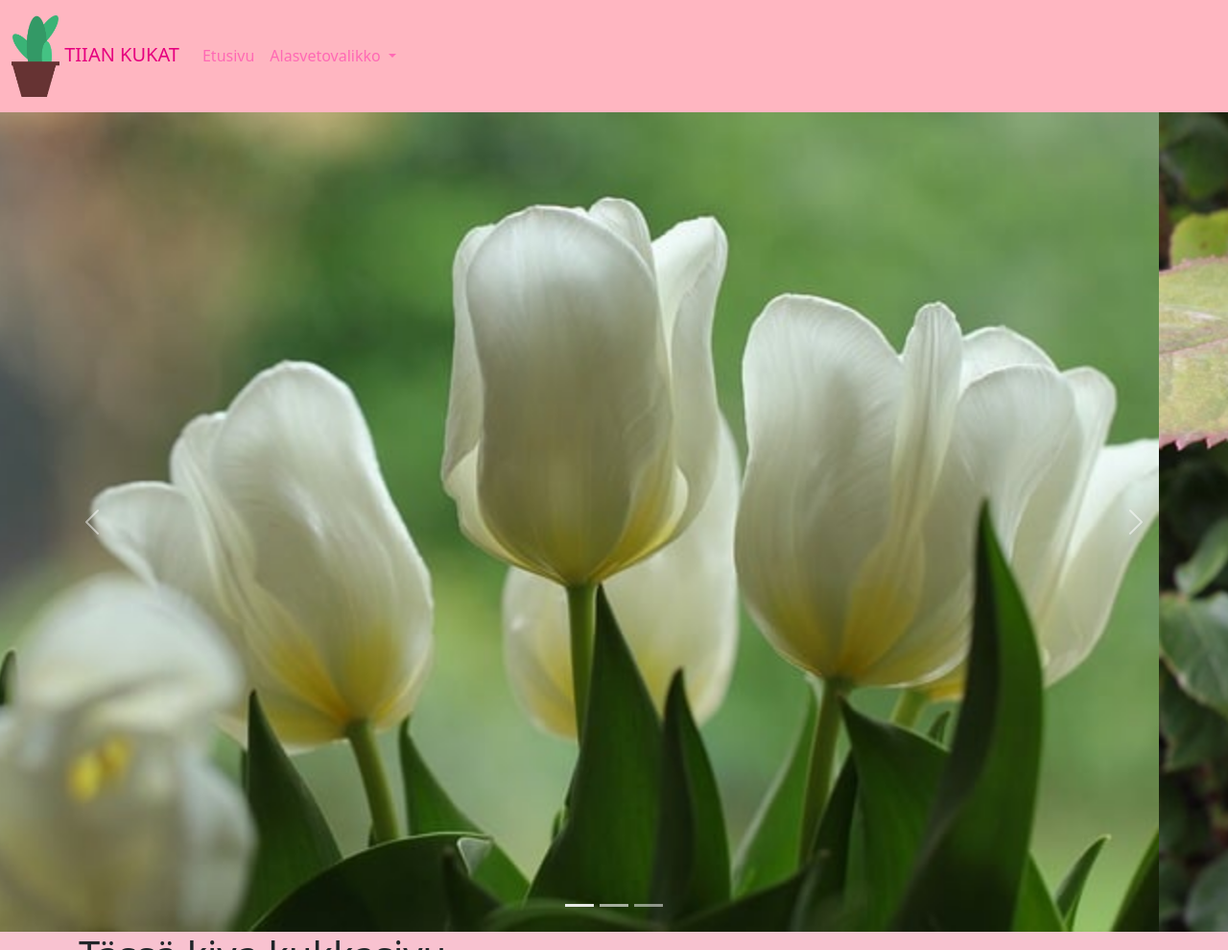
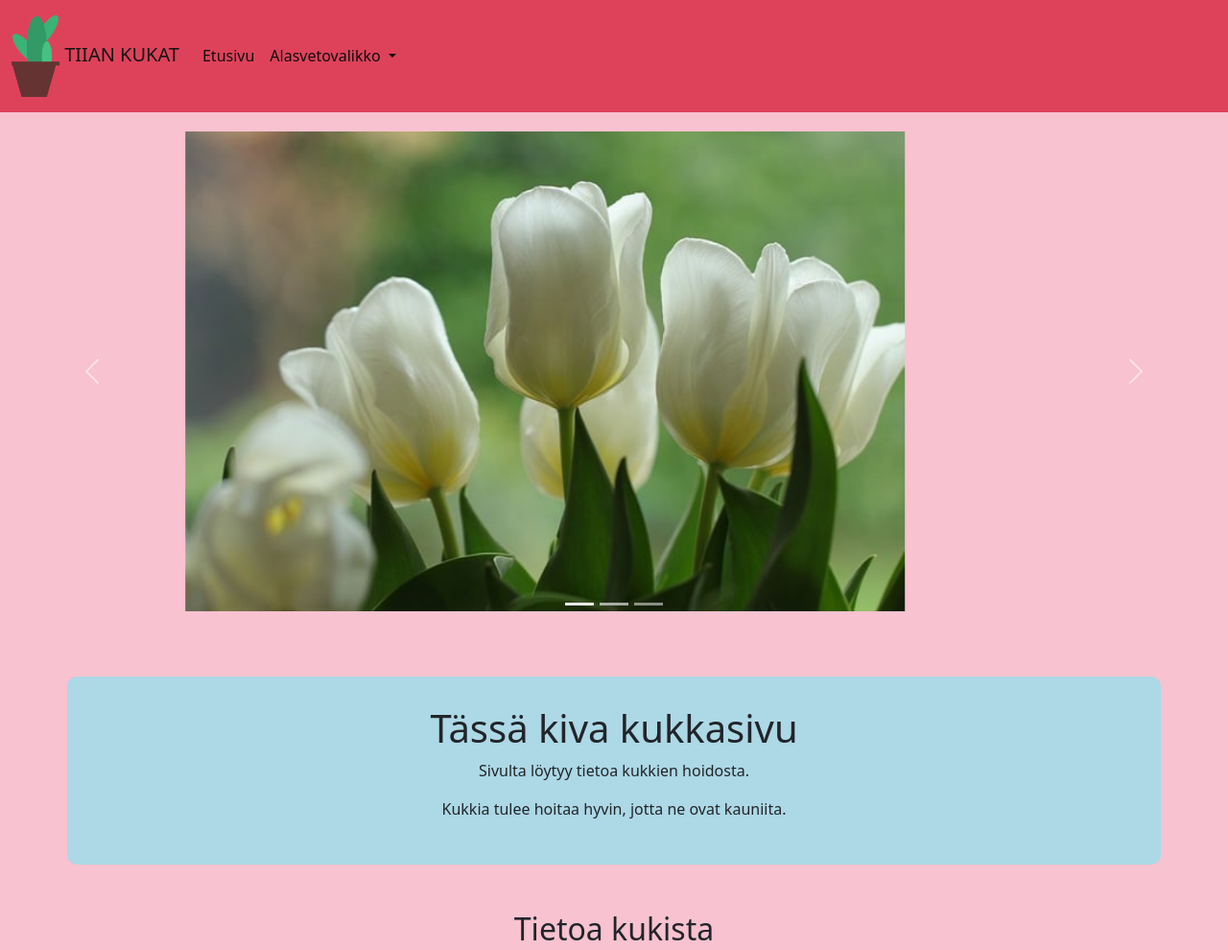
Before and after one commit to Tiiajaninaa/tiiajaninaa.github.io, a plain HTML site: page Digitekniikat/bootstrap.html in a window 1280 px wide. Shown: the top 990 px of the page at 96% size. Drawn offline with nearby package versions, Linux system fonts and the light colour scheme.

Commit message:
Tehty muutoksia

```diff
--- a/Digitekniikat/bootstrap.html
+++ b/Digitekniikat/bootstrap.html
@@ -12,6 +12,7 @@
 
 <body>
 
+    <body id="top">
         <nav class="navbar navbar-expand-sm navbar-custom">
             <div class="container-fluid">
 
@@ -20,14 +21,15 @@
                     <span class="navbar-text"> TIIAN KUKAT </span>
                 </div>
 
-            <button class="navbar-toggler" type="button" data-bs-toggle="collapse" data-bs-target="#collapsibleNavbar">
+                <button class="navbar-toggler" type="button" data-bs-toggle="collapse"
+                    data-bs-target="#collapsibleNavbar">
                     <span class="navbar-toggler-icon"></span>
                 </button>
 
                 <div class="collapse navbar-collapse" id="collapsibleNavbar">
                     <ul class="navbar-nav">
                         <li class="nav-item">
-                        <a class="nav-link" href="/Digitekniikat/Bootstrap.html">Etusivu</a>
+                            <a class="nav-link" href="#top">Etusivu</a>
                         </li>
 
                         <li class="nav-item dropdown">
@@ -53,7 +55,8 @@
 
             <div id="carouselExample" class="carousel slide" data-bs-ride="carousel">
                 <div class="carousel-indicators">
-                <button type="button" data-bs-target="#carouselExample" data-bs-slide-to="0" class="active"></button>
+                    <button type="button" data-bs-target="#carouselExample" data-bs-slide-to="0"
+                        class="active"></button>
                     <button type="button" data-bs-target="#carouselExample" data-bs-slide-to="1"></button>
                     <button type="button" data-bs-target="#carouselExample" data-bs-slide-to="2"></button>
                 </div>
@@ -70,22 +73,25 @@
                     </div>
                 </div>
 
-            <button class="carousel-control-prev" type="button" data-bs-target="#carouselExample" data-bs-slide="prev">
+                <button class="carousel-control-prev" type="button" data-bs-target="#carouselExample"
+                    data-bs-slide="prev">
                     <span class="carousel-control-prev-icon"></span>
                 </button>
-            <button class="carousel-control-next" type="button" data-bs-target="#carouselExample" data-bs-slide="next">
+                <button class="carousel-control-next" type="button" data-bs-target="#carouselExample"
+                    data-bs-slide="next">
                     <span class="carousel-control-next-icon"></span>
                 </button>
             </div>
 
-        <div class="container">
-            <h1>Tässä kiva kukkasivu </h1>
-            <p> Sivulta löytyy tietoa kukkien hoidosta.</p>
+            <div class="container my-5 text-center"
+                style="background-color: #ADD8E6; padding: 30px; border-radius: 10px;">
+                <h1>Tässä kiva kukkasivu</h1>
+                <p>Sivulta löytyy tietoa kukkien hoidosta.</p>
                 <p>Kukkia tulee hoitaa hyvin, jotta ne ovat kauniita.</p>
             </div>
 
             <div class="container my-5" id="flowerTable">
-            <h1 class="text-center mb-4">Tietoa kukista</h1>
+                <h2 class="text-center mb-4">Tietoa kukista</h2>
                 <div class="table-responsive">
                     <table class="table table-bordered table-striped table-hover">
                         <thead class="thead-dark">
@@ -101,7 +107,8 @@
                                 <th scope="row">1</th>
                                 <td>Ruusut</td>
                                 <td><span class="badge bg-danger">Punainen</span></td>
-                            <td>Ruusut ovat klassinen rakkauden ja kauneuden symboli. Niillä on voimakas tuoksu.</td>
+                                <td>Ruusut ovat klassinen rakkauden ja kauneuden symboli. Niillä on voimakas tuoksu.
+                                </td>
                             </tr>
                             <tr>
                                 <th scope="row">2</th>
@@ -113,7 +120,8 @@
                                 <th scope="row">3</th>
                                 <td>Auringonkukat</td>
                                 <td><span class="badge bg-warning">Keltainen</span></td>
-                            <td>Auringonkukat seuraavat auringon liikkeitä ja ovat symboli onnelle ja positiivisuudelle.
+                                <td>Auringonkukat seuraavat auringon liikkeitä ja ovat symboli onnelle ja
+                                    positiivisuudelle.
                                 </td>
                             </tr>
                             <tr>
@@ -189,24 +197,26 @@
             <div class="container text-center">
                 <h2 class="mb-4">Erilaisia Kukkia</h2>
                 <div class="row row-cols-1 row-cols-md-4 g-4">
-                <div class="col">
+                    <div class="col bg-baby-blue">
                         <h5>Syreeni</h5>
                         <p>Syreeni on upea, tuoksuva pensas, joka kukkii keväisin ja tuo väriä pihoille. Sen kukat ovat
                             herkkiä ja tuoksuvat makealta.</p>
                     </div>
-                <div class="col">
+                    <div class="col bg-baby-blue">
                         <h5>Kaunokaiset</h5>
                         <p>Kaunokaiset, tai nimeltään gerberat, ovat kirkkaanvärisiä ja iloisia kukkia, jotka tekevät
                             vaikutuksen puutarhassa tai sisällä maljakossa.</p>
                     </div>
-                <div class="col">
+                    <div class="col bg-baby-blue">
                         <h5>Vadelma</h5>
-                    <p>Vadelma ei ole vain herkullinen marja, vaan sen kukat ovat myös kauniita. Ne tuovat puutarhaan
+                        <p>Vadelma ei ole vain herkullinen marja, vaan sen kukat ovat myös kauniita. Ne tuovat
+                            puutarhaan
                             kevyttä raikkautta ja herkkää kauneutta.</p>
                     </div>
-                <div class="col">
+                    <div class="col bg-baby-blue">
                         <h5>Magnolia</h5>
-                    <p>Magnolian suuret ja näyttävät kukat ilmestyvät keväällä ja tarjoavat upean näkymän puutarhassa.
+                        <p>Magnolian suuret ja näyttävät kukat ilmestyvät keväällä ja tarjoavat upean näkymän
+                            puutarhassa.
                             Tämä kukka on symboli rauhasta ja kauneudesta.</p>
                     </div>
                 </div>
--- a/Digitekniikat/style.css
+++ b/Digitekniikat/style.css
@@ -1,22 +1,45 @@
-/* taustan väri */
 .navbar-custom {
-    background-color: #ffb6c1;
+    background-color: #de425a;
 }
 
-/* tekstin väri */
+
 .navbar-custom .navbar-text {
-    color: #e6007f
+    color: #151515
 }
 
-/* linkin väri */
+
 .navbar-custom .navbar-nav .nav-link {
-    color: #ff69b4;
+    color: #0f0e0e;
 }
 
-/* aktiivisen & hover-linkin väri */
+
 .navbar-custom .nav-item.active .nav-link,
 .navbar-custom .nav-item:hover .nav-link {
-    color: #e6007f;
+    color: #aa347f;
+}
+
+.navbar {
+    position: sticky;
+    top: 0;
+    z-index: 1000;
+}
+
+.carousel-inner img {
+    width: 100%;
+    max-width: 800px;
+    max-height: 500px;
+    object-fit: contain;
+    margin: 0 auto;/
+}
+
+.carousel-inner {
+    padding: 20px 0;
+}
+
+.carousel-item img {
+    display: block;
+    margin-left: auto;
+    margin-right: auto;
 }
 
 body {
@@ -30,4 +53,12 @@ body {
     border-radius: 10px;
     margin-top: 40px;
     text-align: center;
+
 }
+
+.bg-baby-blue {
+    background-color: #ADD8E6;
+    padding: 15px;
+    border-radius: 10px;
+
+}
```
Lines whose indentation alone changed are shown as unchanged.
